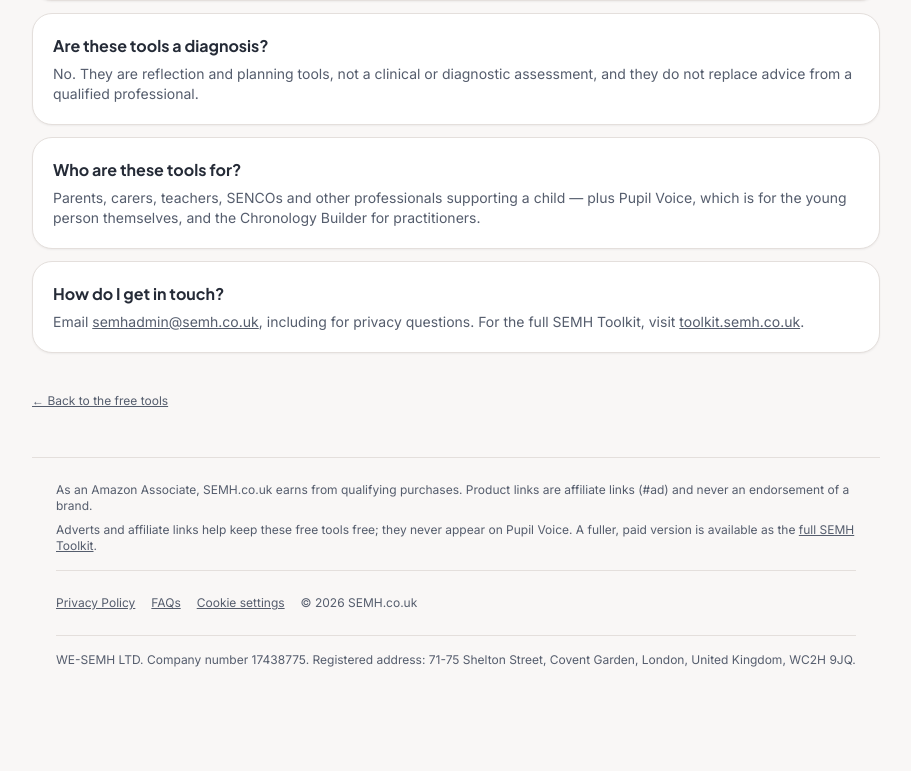
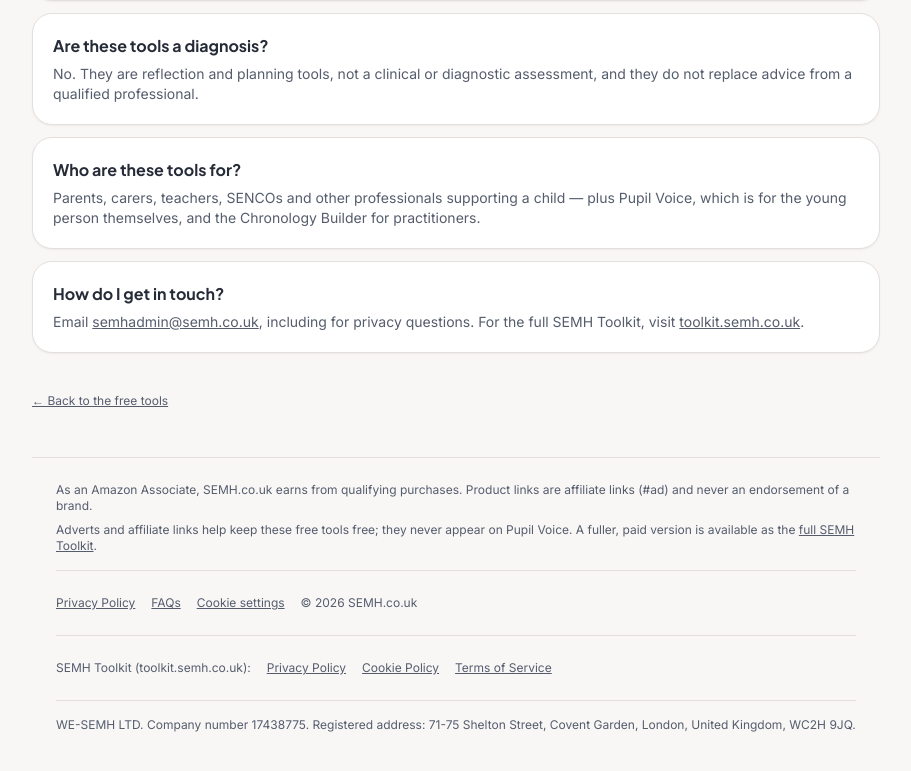
Before and after one commit to semhdxn/newfreetools, a React (Vite) app: page /faq in a window 1280 px wide. Shown: the part 1840-2611 px from the top of the page, without its empty margins (184-1095 px from the left). Before the commit the page ends 2572 px from the top, so only its background shows below. Built offline with nearby package versions, Linux system fonts and the light colour scheme.

Commit message:
Link toolkit.semh.co.uk legal pages from the footer
Added Privacy Policy, Cookie Policy and Terms of Service links to the
SEMH Toolkit (toolkit.semh.co.uk), since those documents reference
this free tools site.

Co-Authored-By: Claude Sonnet 5 <noreply@anthropic.com>

```diff
--- a/src/components/Footer.tsx
+++ b/src/components/Footer.tsx
@@ -31,6 +31,18 @@ export function Footer() {
         )}
         <span>© {new Date().getFullYear()} SEMH.co.uk</span>
       </div>
+      <div className="mt-4 flex flex-wrap items-center gap-x-4 gap-y-1 border-t border-border pt-4">
+        <span>SEMH Toolkit (toolkit.semh.co.uk):</span>
+        <a className="inline-block py-2 underline hover:text-foreground" href="https://toolkit.semh.co.uk/#/privacy">
+          Privacy Policy
+        </a>
+        <a className="inline-block py-2 underline hover:text-foreground" href="https://toolkit.semh.co.uk/#/cookie-policy">
+          Cookie Policy
+        </a>
+        <a className="inline-block py-2 underline hover:text-foreground" href="https://toolkit.semh.co.uk/#/terms">
+          Terms of Service
+        </a>
+      </div>
       <p className="mt-4 border-t border-border pt-4">
         WE-SEMH LTD. Company number 17438775. Registered address: 71-75 Shelton Street, Covent Garden, London,
         United Kingdom, WC2H 9JQ.
```
